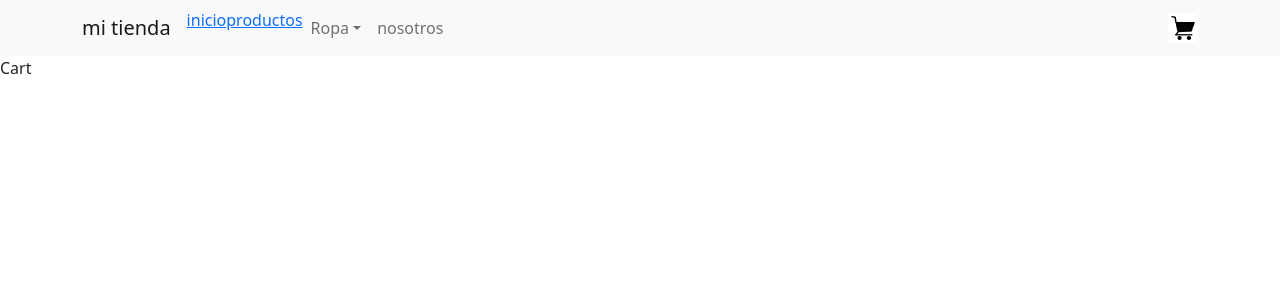
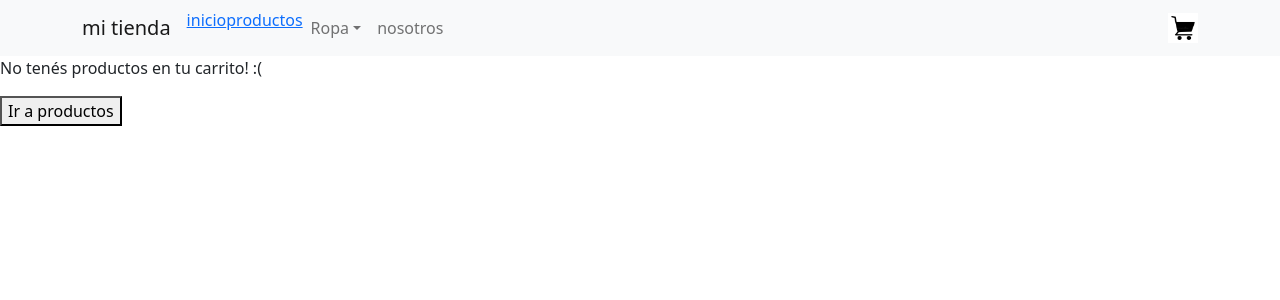
Before and after one commit to leonel8564/react, a React (Create React App) app: page /cart in a window 1280 px wide. Shown: the top 300 px of the page. Built offline with nearby package versions, Linux system fonts and the light colour scheme.

Commit message:
cart view

```diff
--- /dev/null
+++ b/src/components/cartItems/CartItem.js
@@ -0,0 +1,17 @@
+import React from 'react'
+import {useCart} from '../../context/CartContext'
+
+const CartItem = ({compra}) => {
+    const{deleteItem}=useCart()
+  return (
+    <div style={{display:'flex'}}>
+        <img src={compra.image} alt={compra.title} style={{width:'10rem'}}/>
+        <p>{compra.title}</p>
+        <p>cantitad:{compra.quantity}</p>
+        <p>${compra.price}</p>
+        <button onClick={()=>deleteItem(compra.id)}>borrar item</button>
+    </div>
+  )
+}
+
+export default CartItem
--- a/src/context/CartContext.js
+++ b/src/context/CartContext.js
@@ -36,9 +36,13 @@ export const CartProvider = ({children}) => {
     const itemsInCart = () =>{
         return cart.reduce((acc, prod) => acc += prod.quantity, 0)
     }
+
+    const totalCart = () => {
+        return cart.reduce((acc, prod) => acc += prod.quantity * prod.price, 0)
+    }
     console.log("carrito",cart)
     return(
-        <CartContext.Provider value={{cart, addToCart, emptyCart, deleteItem, isInCart, itemsInCart}}>
+        <CartContext.Provider value={{cart, addToCart, emptyCart, deleteItem, isInCart, itemsInCart, totalCart}}>
             {children}
         </CartContext.Provider>
     )
--- a/src/views/cart/Cart.js
+++ b/src/views/cart/Cart.js
@@ -1,8 +1,25 @@
 import React from 'react'
+import {useCart} from '../../context/CartContext'
+import {useNavigate} from 'react-router-dom'
+import CartItem from '../../components/cartItems/CartItem'
+function Cart() {
+const {cart, emptyCart, totalCart}=useCart()
+const navigate = useNavigate()
+  return (
+    <div>
+      {cart.length
+      ? <div>
+       { cart.map((compra)=><CartItem key={compra.id} compra={compra}/>)}
+          <p>Precio total: {totalCart()}</p>
+          <button onClick={emptyCart}>Vaciar carrito</button>
+        </div>
+      : <>
+        <p>No tenés productos en tu carrito! :( </p>
+        <button onClick={()=>navigate('/produc')}>Ir a productos</button>
+      </>
 
-function Cart() {
-  return (
-    <div>Cart</div>
+      }
+    </div>
   )
 }
 
```
